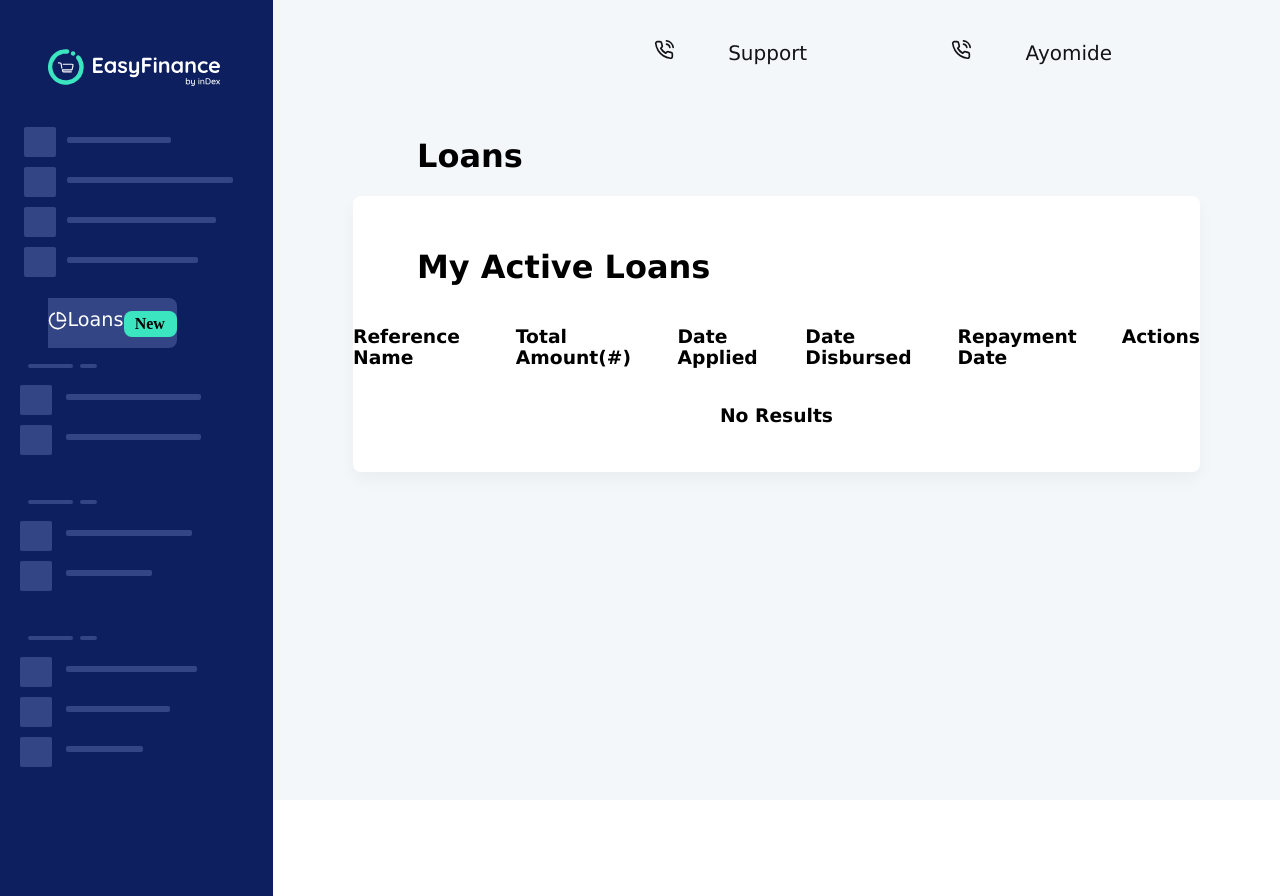
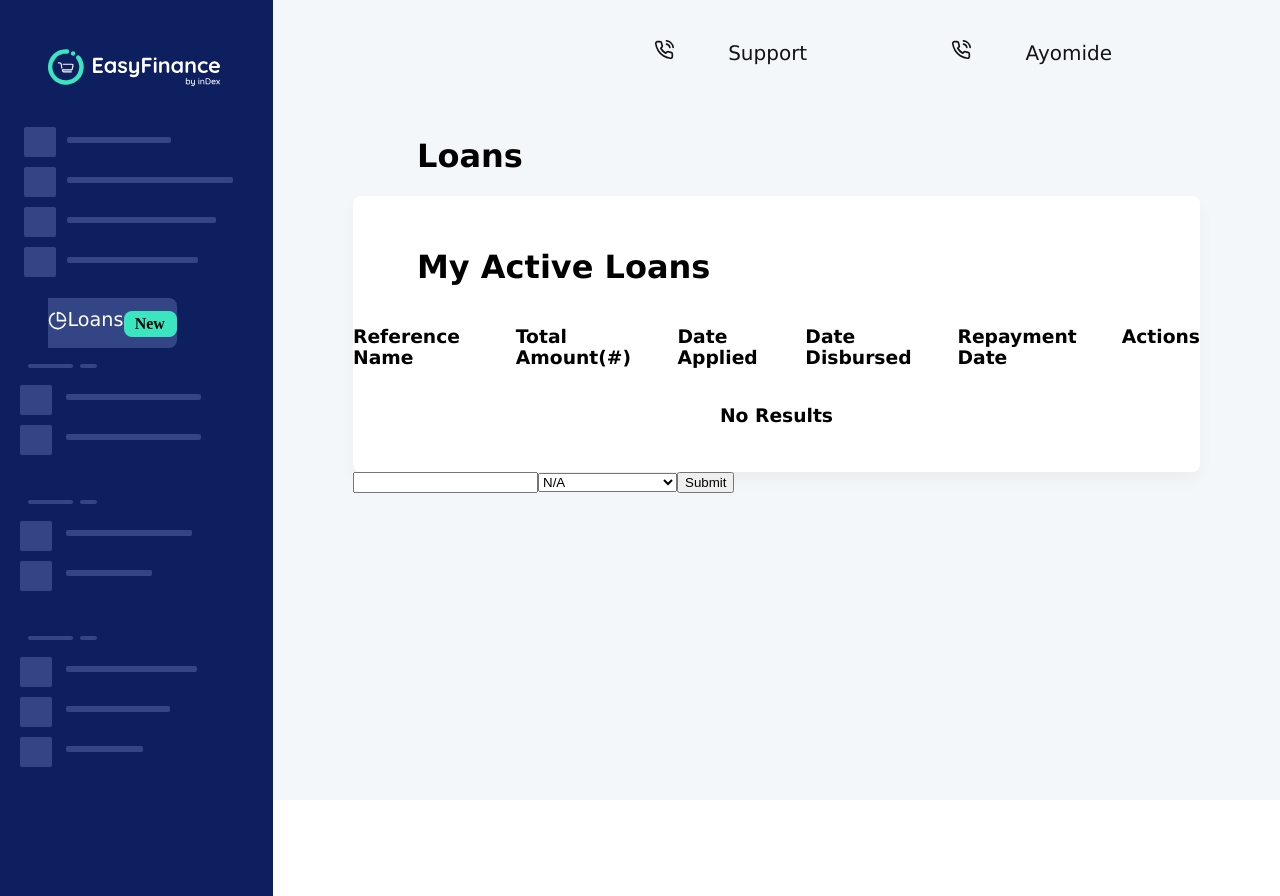
Before and after one commit to unbeatable-abayomi/innovectives, a React (Create React App) app: page / in a window 1280 px wide. Built offline with nearby package versions, Linux system fonts and the light colour scheme.

Commit message:
addedReducersAndActions

```diff
--- a/package.json
+++ b/package.json
@@ -10,6 +10,7 @@
     "react-dom": "^17.0.2",
     "react-icons": "^4.2.0",
     "react-pro-sidebar": "^0.7.1",
+    "react-redux": "^7.2.5",
     "react-scripts": "4.0.3",
     "web-vitals": "^1.0.1"
   },
--- a/src/Components/Dashboard.js
+++ b/src/Components/Dashboard.js
@@ -1,5 +1,7 @@
 import React, { Component } from 'react'
 import NavBar from './NavBar';
+import {connect} from 'react-redux';
+import {createCategory,preventDefault} from '../actions'
 
  class Dashboard extends Component {
     render() {
@@ -31,9 +33,31 @@ import NavBar from './NavBar';
                 </div>
                 <h3 className='NoResultText'>No Results</h3>
                 </div>
+                <form onSubmit={this.props.preventDefault}>
+                    <input id='test'  type='text'/>
+                    <select id = "dropdown" ref = {(input)=> this.menu = input}>
+    <option value="N/A">N/A</option>
+    <option value="MOBILE_DEVICE">Moblie</option>
+    <option value="MOBILE_DEVICE_ASSESSORIES">Mobile Device Assc</option>
+    <option value="TABLETS_LAPTOPS">Tablets Laptops</option>
+    <option value="HOME_APPLIANCES">Home Appliances</option>
+    <option value="GAMING_CONSOLES">Gaming</option>
+</select>
+                    <button onClick={()=>this.props.createCategory(document.getElementById('test').value,this.menu.value)} >Submit</button>
+                </form>
             </div>
         )
     }
 }
 
-export default Dashboard;
+const mapStateToProps = state =>{
+    console.log(state)
+    return{
+        mobiles:state.allMobile
+    }
+}
+
+export default connect(mapStateToProps,{
+    createCategory:createCategory,
+    preventDefault:preventDefault
+}) (Dashboard);
--- /dev/null
+++ b/src/actions/index.js
@@ -0,0 +1,16 @@
+export const createCategory = (amount,name) => {
+    return{
+        type : 'CREATE_CATEGORY',
+        payload: {
+                amount:amount,
+                name:name
+
+        }
+    }
+
+}
+
+
+export const preventDefault =(e)=>{
+    e.preventDefault();
+  }
--- a/src/index.js
+++ b/src/index.js
@@ -1,11 +1,16 @@
 import React from 'react';
 import ReactDOM from 'react-dom';
+import { Provider } from 'react-redux';
+import{createStore} from 'redux';
+import reducers from './reducers';
 import App from './App';
 import reportWebVitals from './reportWebVitals';
 
 ReactDOM.render(
   <React.StrictMode>
+    <Provider store={createStore(reducers)}>
     <App />
+   </Provider>
   </React.StrictMode>,
   document.getElementById('root')
 );
--- /dev/null
+++ b/src/reducers/index.js
@@ -0,0 +1,17 @@
+import {combineReducers} from 'redux';
+
+const mobileDevices = (listOfMobileDevices = [],action)=>{
+        if(action.type === 'CREATE_CATEGORY' && action.payload.name === 'MOBILE_DEVICE'){
+            return [...listOfMobileDevices,action.payload.amount]
+        }
+        else{
+            return listOfMobileDevices;
+        }
+}
+
+
+
+
+export default combineReducers({
+    allMobile : mobileDevices
+})
```
Also changed, not shown: 1 other file (tests, documents, lock files or other folders).
